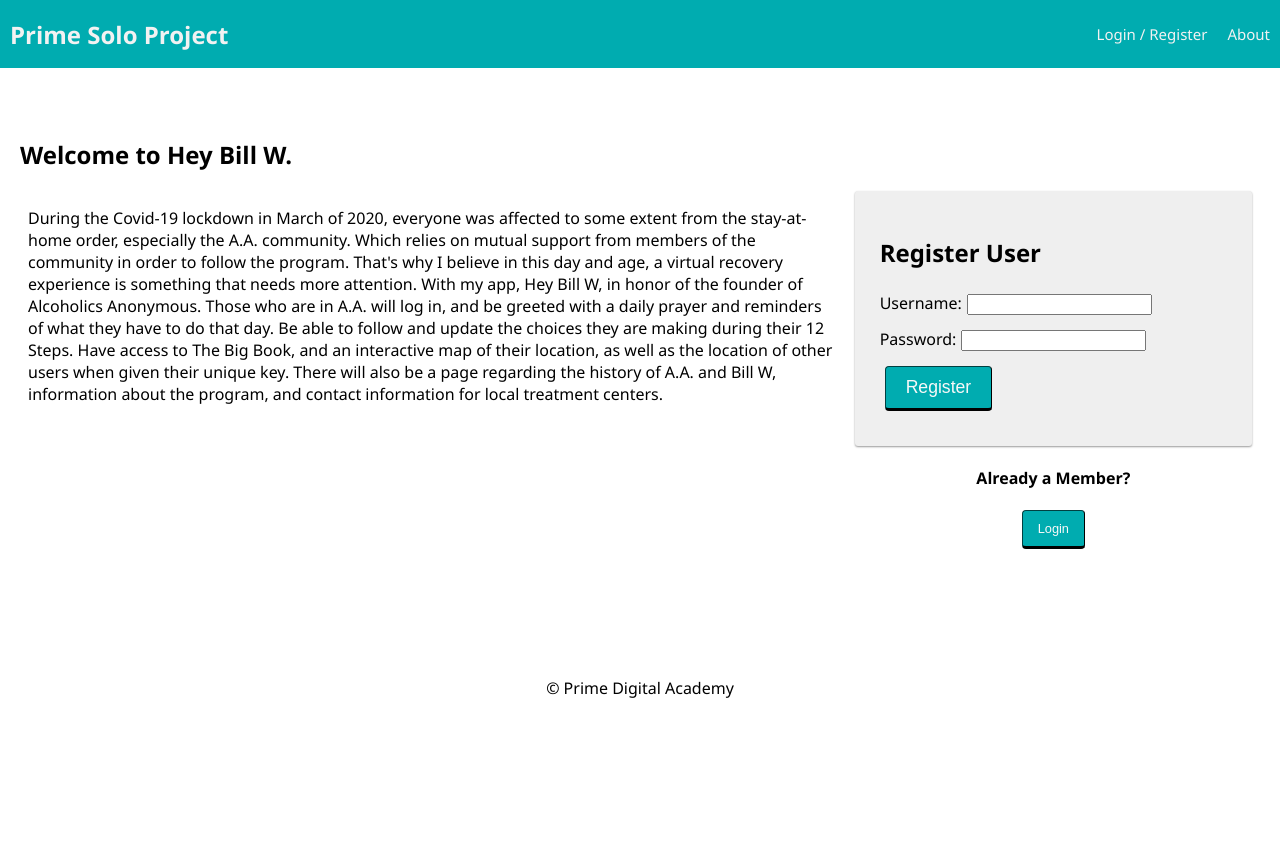
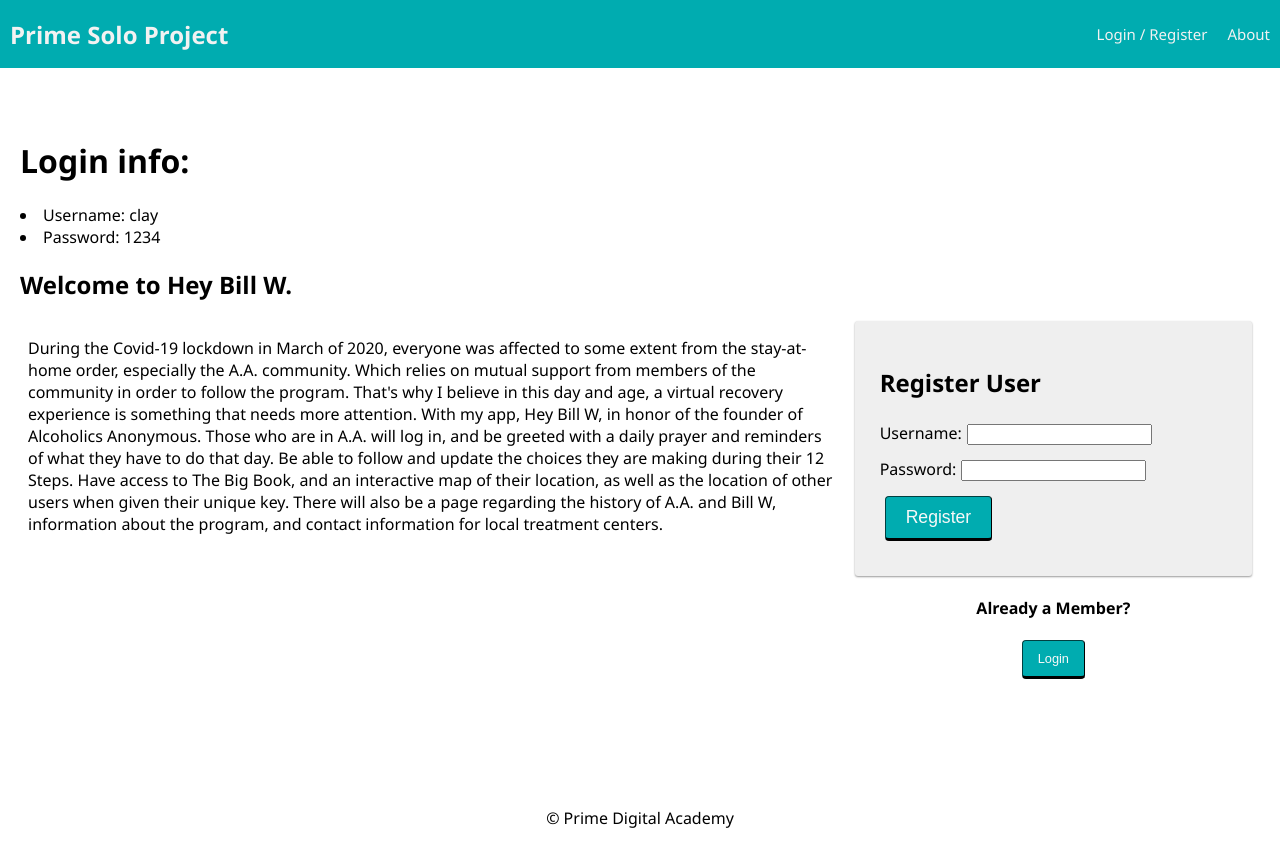
Before and after one commit to claywebb5/prime-solo-project, a React (Create React App) app: page /#/home in a window 1280 px wide. Before the commit the page ends 800 px from the top, so only its background shows below. Built offline with nearby package versions, Linux system fonts and the light colour scheme; no server answers.

Commit message:
Created a new user; user info successfully stored on database

```diff
--- a/src/components/LandingPage/LandingPage.jsx
+++ b/src/components/LandingPage/LandingPage.jsx
@@ -26,6 +26,11 @@ function LandingPage() {
   //=================<START RETURN>====================================================================
   return (
     <div className="container">
+      <div>
+        <h1>Login info:</h1>
+        <li>Username: clay</li>
+        <li>Password: 1234</li>
+      </div>
       <h2>{heading}</h2>
 
       <div className="grid">
```
Also changed, not shown: src/components/App/App.jsx (+7 -11 lines).
